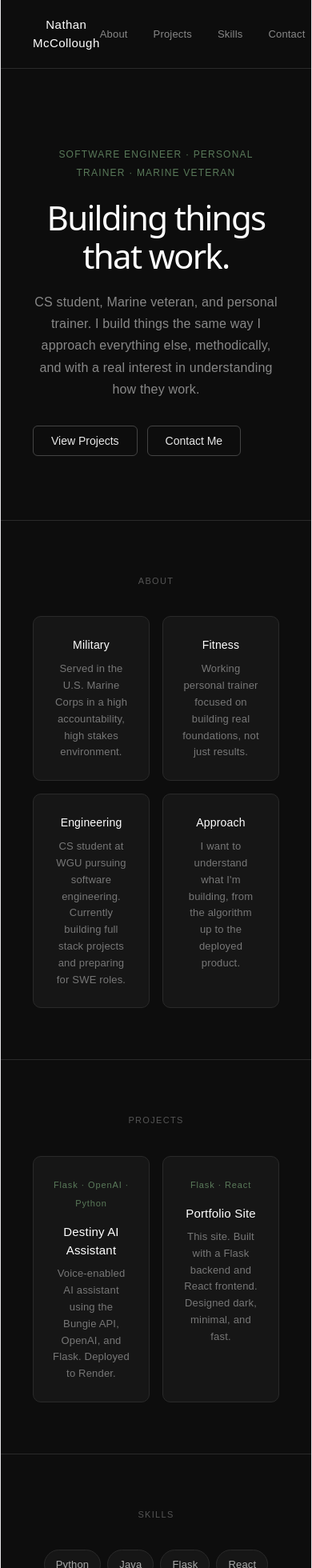
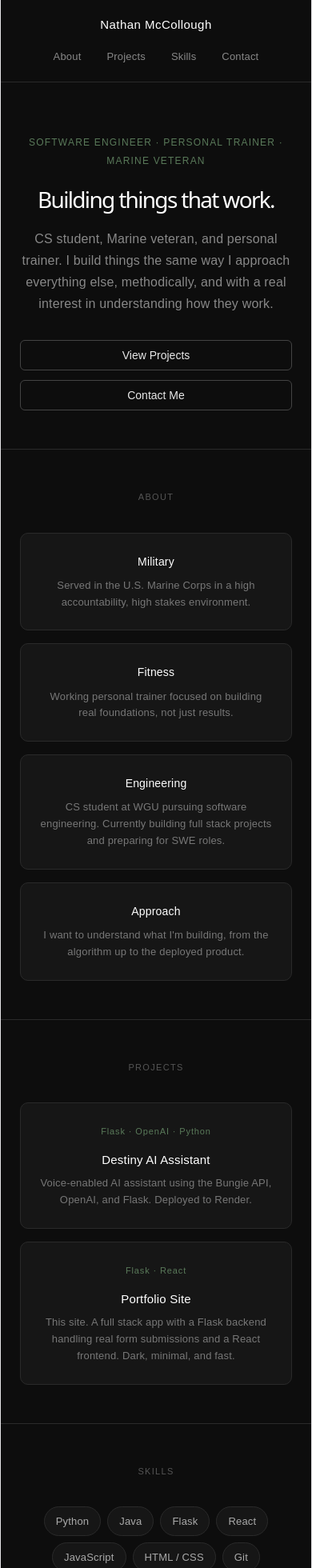
Before and after one commit to natemcc20/portfolio, a React app in the folder frontend/: page / in a window 390 px wide. Shown: the top 1960 px of the page at 80% size. Built offline with nearby package versions, Linux system fonts and the light colour scheme; the HTML template or start-up script is replaced by a standard one.

Commit message:
mobile responsive and project description update

```diff
--- a/frontend/src/App.css
+++ b/frontend/src/App.css
@@ -245,3 +245,39 @@ section {
   font-size: 13px;
   color: #5a8a8a;
 }
+
+@media (max-width: 768px) {
+  .navbar {
+    flex-direction: column;
+    gap: 1rem;
+    padding: 1.2rem 1.5rem;
+  }
+
+  .hero {
+    padding: 4rem 1.5rem 3rem;
+  }
+
+  .hero h1 {
+    font-size: 28px;
+  }
+
+  section {
+    padding: 3rem 1.5rem;
+  }
+
+  .about-grid {
+    grid-template-columns: 1fr;
+  }
+
+  .projects-grid {
+    grid-template-columns: 1fr;
+  }
+
+  .hero-btns {
+    flex-direction: column;
+  }
+
+  .contact-form {
+    max-width: 100%;
+  }
+}
--- a/frontend/src/components/projects.jsx
+++ b/frontend/src/components/projects.jsx
@@ -11,7 +11,7 @@ function Projects() {
         <div className="project-card">
           <div className="proj-tag">Flask · React</div>
           <h3>Portfolio Site</h3>
-          <p>This site. Built with a Flask backend and React frontend. Designed dark, minimal, and fast.</p>
+          <p>This site. A full stack app with a Flask backend handling real form submissions and a React frontend. Dark, minimal, and fast.</p>
         </div>
       </div>
     </section>
```
